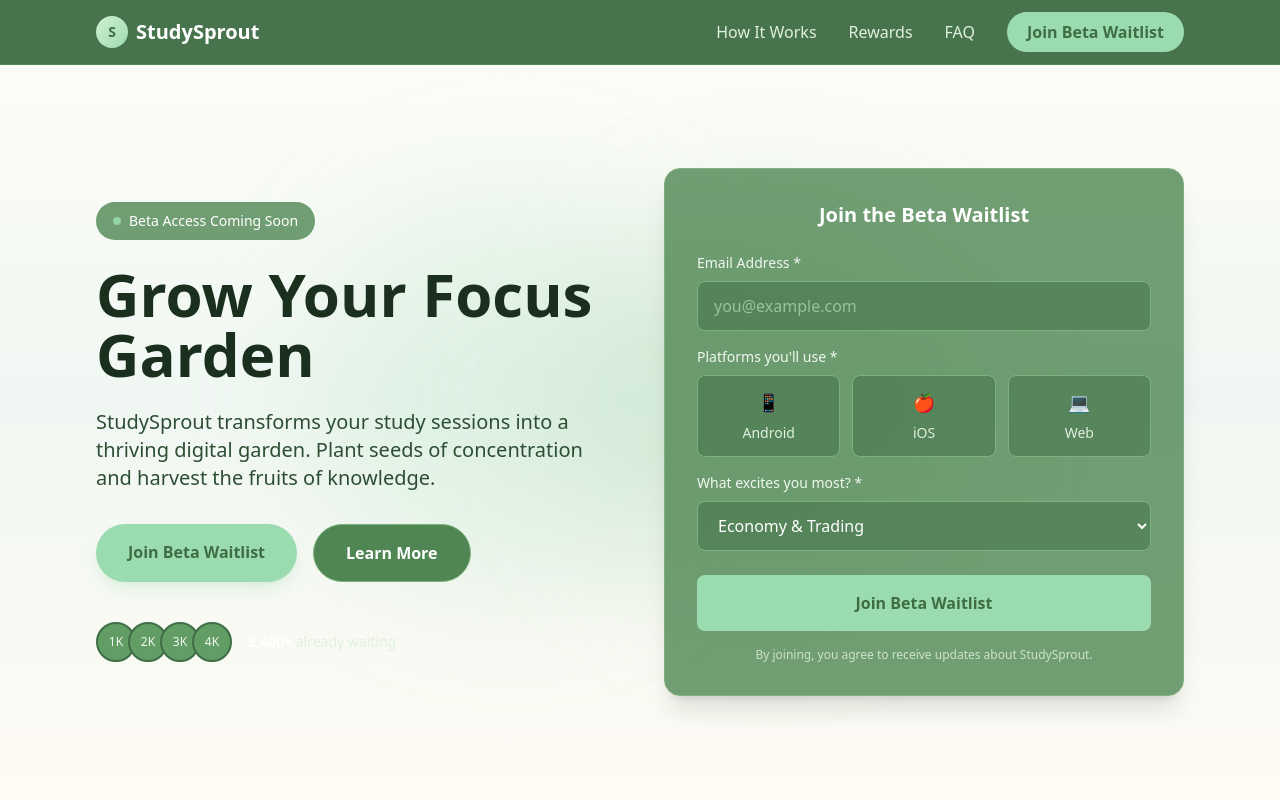
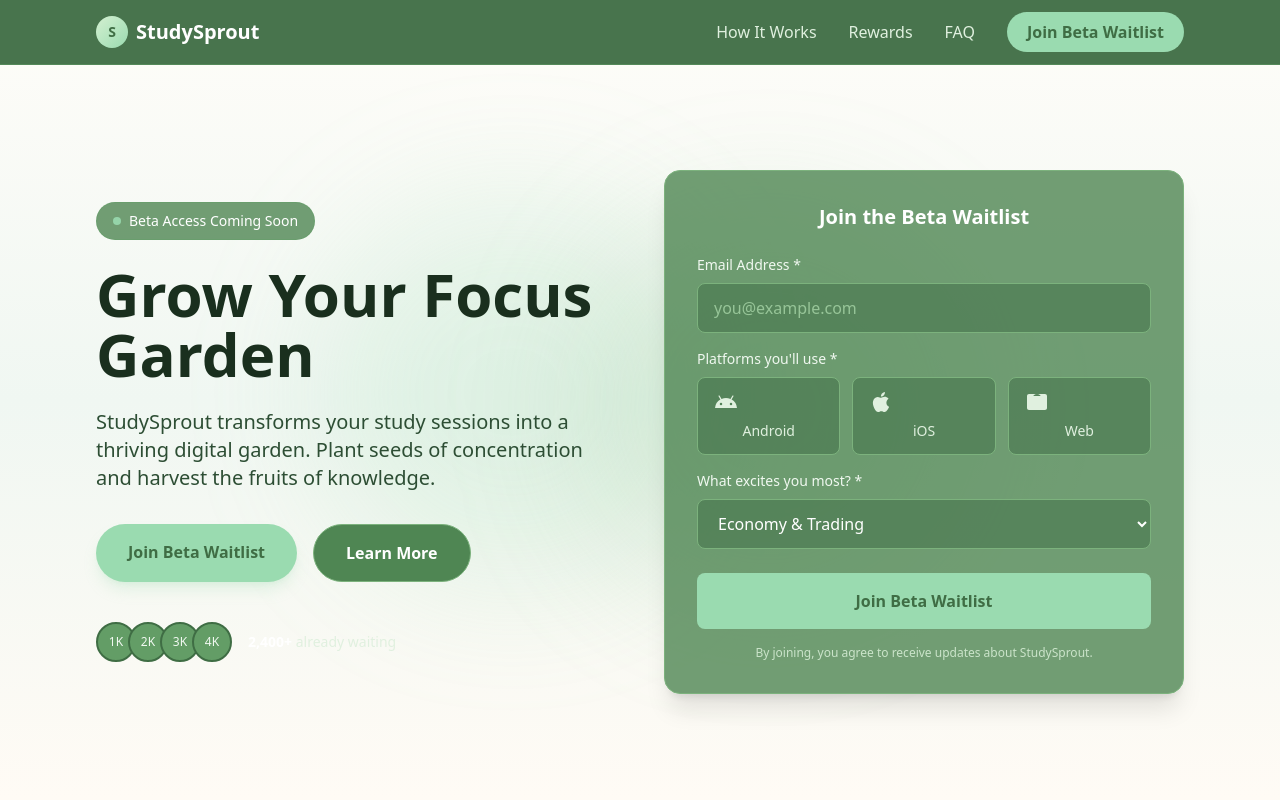
Before and after one commit to oscar-dev19/launchPage, a Next.js app: page / in a window 1280 px wide. Shown: the top 800 px of the page. Built offline with nearby package versions, Linux system fonts and the light colour scheme.

Commit message:
Replace emojis with actual SVG logos: Android robot, Apple logo, Web browser icon

```diff
--- a/components/WaitlistForm.tsx
+++ b/components/WaitlistForm.tsx
@@ -250,9 +250,33 @@ export function WaitlistForm({ onSubmit }: WaitlistFormProps) {
         </label>
         <div className="flex gap-3">
           {[
-            { key: 'android', label: 'Android', icon: '📱' },
-            { key: 'ios', label: 'iOS', icon: '🍎' },
-            { key: 'web', label: 'Web', icon: '💻' },
+            {
+              key: 'android',
+              label: 'Android',
+              icon: (
+                <svg className="w-6 h-6" viewBox="0 0 24 24" fill="currentColor">
+                  <path d="M17.6 9.48l1.84-3.18c.16-.31.04-.69-.26-.85-.29-.15-.65-.06-.83.22l-1.88 3.24a11.463 11.463 0 0 0-8.94 0L5.65 5.67c-.19-.29-.58-.38-.87-.2-.28.18-.37.54-.22.83L6.4 9.48A10.78 10.78 0 0 0 1 18h22a10.78 10.78 0 0 0-5.4-8.52zM7 15.25a1.25 1.25 0 1 1 0-2.5 1.25 1.25 0 0 1 0 2.5zm10 0a1.25 1.25 0 1 1 0-2.5 1.25 1.25 0 0 1 0 2.5z"/>
+                </svg>
+              )
+            },
+            {
+              key: 'ios',
+              label: 'iOS',
+              icon: (
+                <svg className="w-6 h-6" viewBox="0 0 24 24" fill="currentColor">
+                  <path d="M18.71 19.5c-.83 1.24-1.71 2.45-3.05 2.47-1.34.03-1.77-.79-3.29-.79-1.53 0-2 .77-3.27.82-1.31.05-2.3-1.32-3.14-2.53C4.25 17 2.94 12.45 4.7 9.39c.87-1.52 2.43-2.48 4.12-2.51 1.28-.02 2.5.87 3.29.87.78 0 2.26-1.07 3.81-.91.65.03 2.47.26 3.64 1.98-.09.06-2.17 1.28-2.15 3.81.03 3.02 2.65 4.03 2.68 4.04-.03.07-.42 1.44-1.38 2.83M13 3.5c.73-.83 1.94-1.46 2.94-1.5.13 1.17-.34 2.35-1.04 3.19-.69.85-1.83 1.51-2.95 1.42-.15-1.15.41-2.35 1.05-3.11z"/>
+                </svg>
+              )
+            },
+            {
+              key: 'web',
+              label: 'Web',
+              icon: (
+                <svg className="w-6 h-6" viewBox="0 0 24 24" fill="currentColor">
+                  <path d="M20 4H4c-1.1 0-1.99.9-1.99 2L2 18c0 1.1.9 2 2 2h16c1.1 0 2-.9 2-2V6c0-1.1-.9-2-2-2zm-5 14H9v-2h6v2zm-3-5c-2.5 0-4.5-2-4.5-4.5S9.5 4 12 4s4.5 2 4.5 4.5S14.5 13 12 13zM2 6v12h20V6H2z"/>
+                </svg>
+              )
+            },
           ].map(({ key, label, icon }) => (
             <button
               key={key}
```
